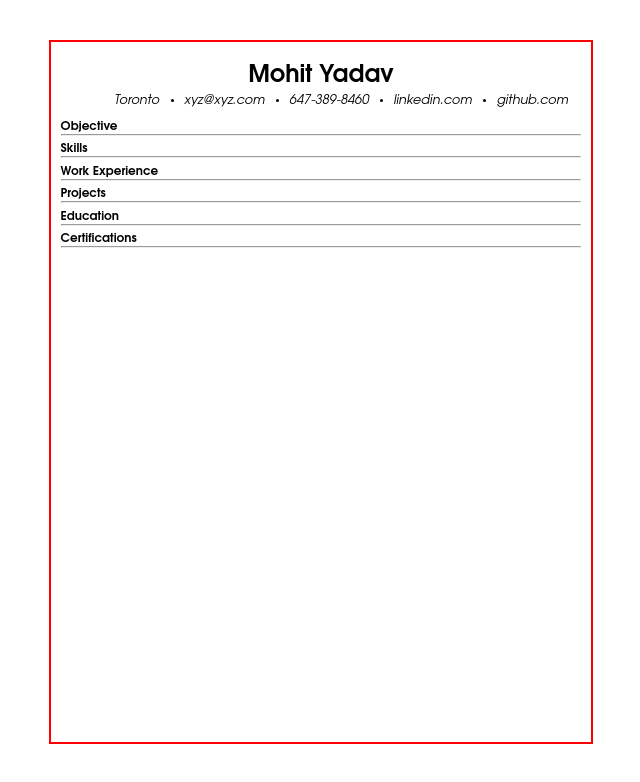
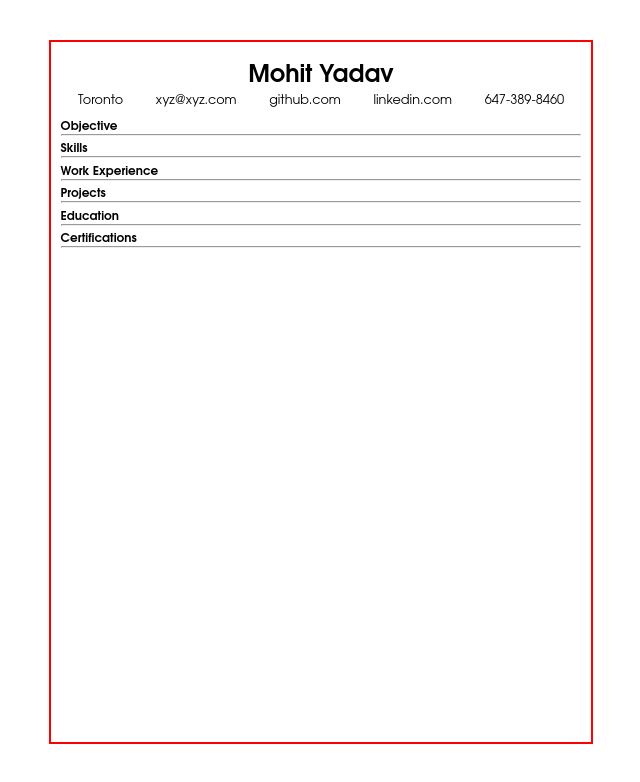
Before and after one commit to yaadevmohit/cv-generator, a React (Vite) app in the folder cv-generator/: page / in a window 1280 px wide. Shown: the top 782 px of the page, without its empty margins (319-959 px from the left). Built offline with nearby package versions, Linux system fonts and the light colour scheme; the HTML template or start-up script is replaced by a standard one.

Commit message:
fix width input

```diff
--- a/cv-generator/src/assets/formData.tsx
+++ b/cv-generator/src/assets/formData.tsx
@@ -1,20 +1,20 @@
 export default {
-    About: {
-        name: "Mohit Yadav",
-        city: "Toronto",
-        email: "xyz@xyz.com",
-        github: "github.com",
-        linkedin: "linkedin.com",
-        phone: "647-389-8460"
-    },
-    Objective: "Lorem ipsum dolor sit amet, consectetur adipisicing elit. Veritatis ipsam debitis, sint possimus quae pariatur laborum doloremque mollitia vitae minima, blanditiis reiciendis velit eos molestiae nemo, autem placeat sapiente. Ipsam?",
-    Skills: [
+    name: "Mohit Yadav",
+    about: [
+        {id: 0, fieldname: "city", value: "Toronto"},
+        {id: 1, fieldName: "email", value: "xyz@xyz.com"},
+        {id: 2, fieldName: "github", value: "github.com"},
+        {id: 3, fieldName: "linkedin", value: "linkedin.com"},
+        {id: 4, fieldName: "phone", value: "647-389-8460"},
+    ],
+    objective: "Lorem ipsum dolor sit amet, consectetur adipisicing elit. Veritatis ipsam debitis, sint possimus quae pariatur laborum doloremque mollitia vitae minima, blanditiis reiciendis velit eos molestiae nemo, autem placeat sapiente. Ipsam?",
+    skills: [
         {
             skillsGroupName: "",
             skillGroupData: []
         },
     ],
-    WorkExp: [
+    workExp: [
         {
             companyName: "company name",
             jobTitle: "baller",
@@ -24,7 +24,7 @@ export default {
             expPts: []
         }
     ],
-    Projects: [
+    projects: [
         {
             projectName: "Library",
             websiteLink: "",
@@ -32,7 +32,7 @@ export default {
             detailPts: []
         }
     ],
-    Education: [
+    education: [
         {
             instituitionName: "",
             major: "",
@@ -41,7 +41,7 @@ export default {
             learningPts: []
         }
     ],
-    Certifications: [
+    certifications: [
         {
             name: "",
             institute: "",
--- a/cv-generator/src/components/Header.tsx
+++ b/cv-generator/src/components/Header.tsx
@@ -2,44 +2,35 @@ import { useState } from "react";
 import "./styles/header.css"
 
 interface HeaderProps {
-    aboutData: {
-        name: string;
-        city: string;
-        email: string;
-        github: string;
-        linkedin: string;
-        phone: string;
-    };
+    name: string;
+    aboutData: {key: number, fieldName: string, value: string}[];
+    handleInputFn: (a: object) => void;
 }
 
-const Header = ({aboutData}: HeaderProps) => {
-    const {name, city, email, linkedin, github, phone} = aboutData;
+const Header = ({name, aboutData, handleInputFn}: HeaderProps) => {
 
     const [isEditable, setIsEditable] = useState(false);
 
-    const handleClick = (e) => {
-        if(e.target.textContent === "edit") {
-            setIsEditable(true)
-            e.target.textContent = "submit"
+    const handleClick = () => {
+        setIsEditable(prevstate => !prevstate)
+    }
+
+    const aboutInfoItems = aboutData.map(item => {
+        if(isEditable) {
+            return(<input type="text" key={item.key} name={item.fieldName} value={item.value}/>)
         }
         else {
-            setIsEditable(false);
-            e.target.textContent = "edit"
+            return(<span className="about-info-item" key={item.key} >{item.value}</span>)
         }
-    }
-
+    })
     return(
         <>
             <section className={`header ${isEditable && "editable"}`}>
-                <button className="edit" onClick={handleClick}>edit</button>
-                {isEditable ? <input type="text" value={name}/> : <h1>{name}</h1>}
-                <ul className="about-info">
-                    {isEditable ? <input type="text" value={city}/> : <li className="about-info-item">{city}</li>}
-                    {isEditable ? <input type="text" value={email}/> : <li className="about-info-item">{email}</li>}
-                    {isEditable ? <input type="text" value={phone}/> : <li className="about-info-item">{phone}</li>}
-                    {isEditable ? <input type="text" value={linkedin}/> : <li className="about-info-item">{linkedin}</li>}
-                    {isEditable ? <input type="text" value={github}/> : <li className="about-info-item">{github}</li>}
-                </ul>
+                <button className="edit" onClick={handleClick}>{isEditable ? "Submit" : "Edit"}</button>
+                {isEditable ? <input type="text" name="name" value={name} onChange={handleInputFn}/> : <h1>{name}</h1>}
+                <div className="about-info">
+                    {aboutInfoItems}
+                </div>
             </section>
         </>
     )
--- a/cv-generator/src/components/Preview.tsx
+++ b/cv-generator/src/components/Preview.tsx
@@ -6,13 +6,23 @@ import defaultData from "../assets/formData"
 
 const Preview = () => {
 
-    const [data, setData] = useState(defaultData)
-    const {About, Objective, Skills, WorkExp, Projects, Education, Certifications} = data;
+    const [data, setData] = useState(defaultData);
+    console.log(data)
 
+    const handleChange = (event: InputEvent) => {
+        const {name, value} = event.target;
+        setData((prevData) => {
+            return({
+                ...prevData,
+                [name]: value,
+            })
+        })
+        console.log(data.About[name])
+    }
     return(
         <>
             <div className="preview-container humainst-normal">
-                <Header aboutData={About}/>
+                <Header name={data.name} aboutData={data.about} handleInputFn={handleChange}/>
                 <Section title="Objective"/>
                 <Section title="Skills"/>
                 <Section title="Work Experience"/>
--- a/cv-generator/src/components/styles/header.css
+++ b/cv-generator/src/components/styles/header.css
@@ -37,35 +37,43 @@ input, input:focus {
         border-radius: 0.4rem;
         display: none;
     }
+    .about-info {
+        display: flex;
+        align-items: center;
+        justify-content: space-around;
+        flex-wrap: nowrap;
+        max-height: 3.9rem;
+        max-width: 32.5rem;
+        flex: 1;
+    input, span {
+        font-size: 0.8rem;
+        width: fit-content;
+        text-align: center;
+        padding-inline: 1rem;
+    }
+    input {
+        max-width: 6rem;
+    }
+    }
+    .about-info > * + * {
+        border-left: 1px;
+    }
 }
 
 
 
-.about-info {
-    display: flex;
-    font-size: 0.8rem;
-    justify-content: space-around;
-    align-items: center;
-    flex-grow: 1;
-}
 
-.header > ul > li:first-child {
-    list-style-type: none;
-}
 
-.header > ul > li {
-    font-style: italic;
-}
 
 .header:hover, .header.editable {
-    border: 1px solid black;
+    /* border: 1px solid black; */
     button.edit {
         display: block;
     }
 }
 
 
-ul.about-info {
+div.about-info {
     input, li {
         font-size: 0.8rem;
     }
```
